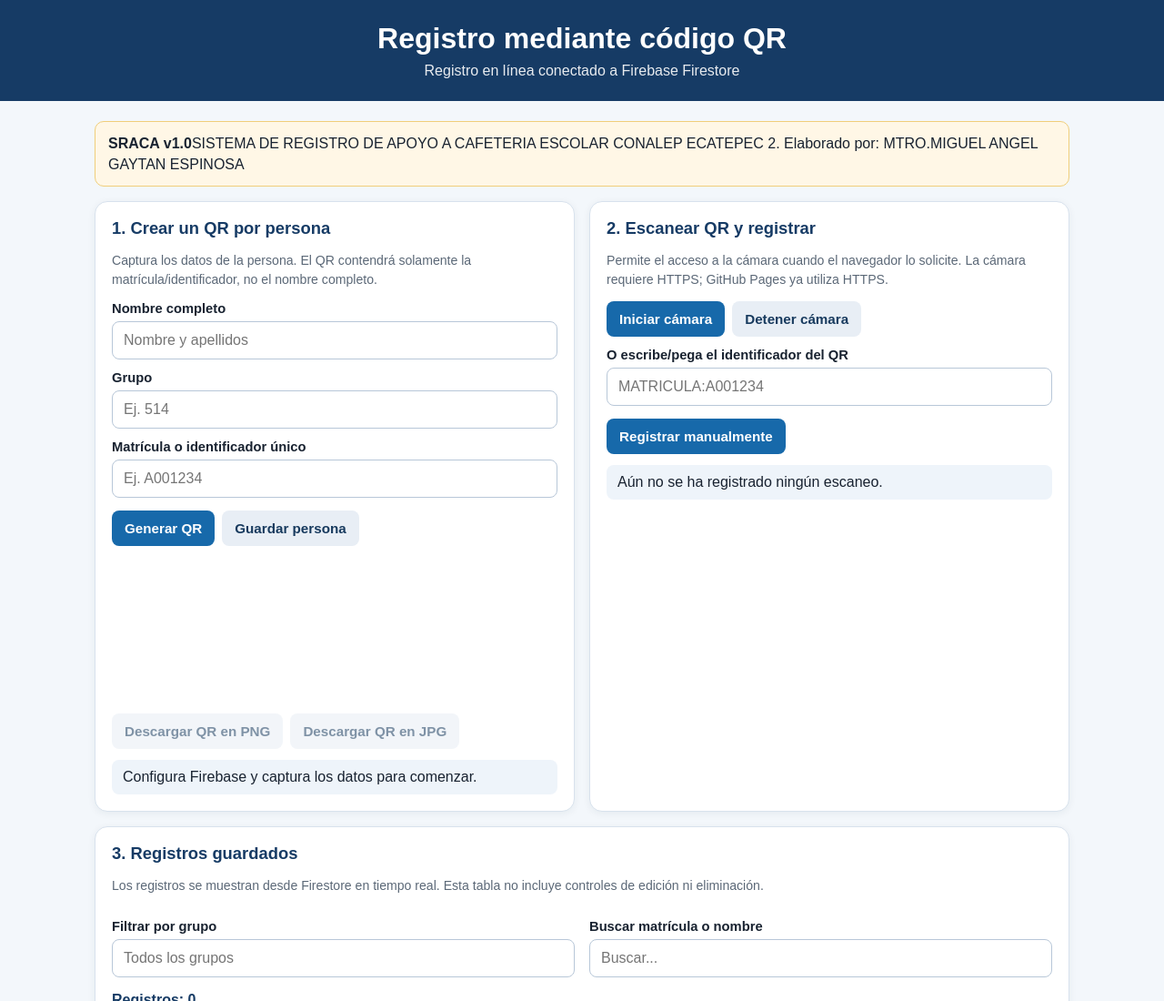
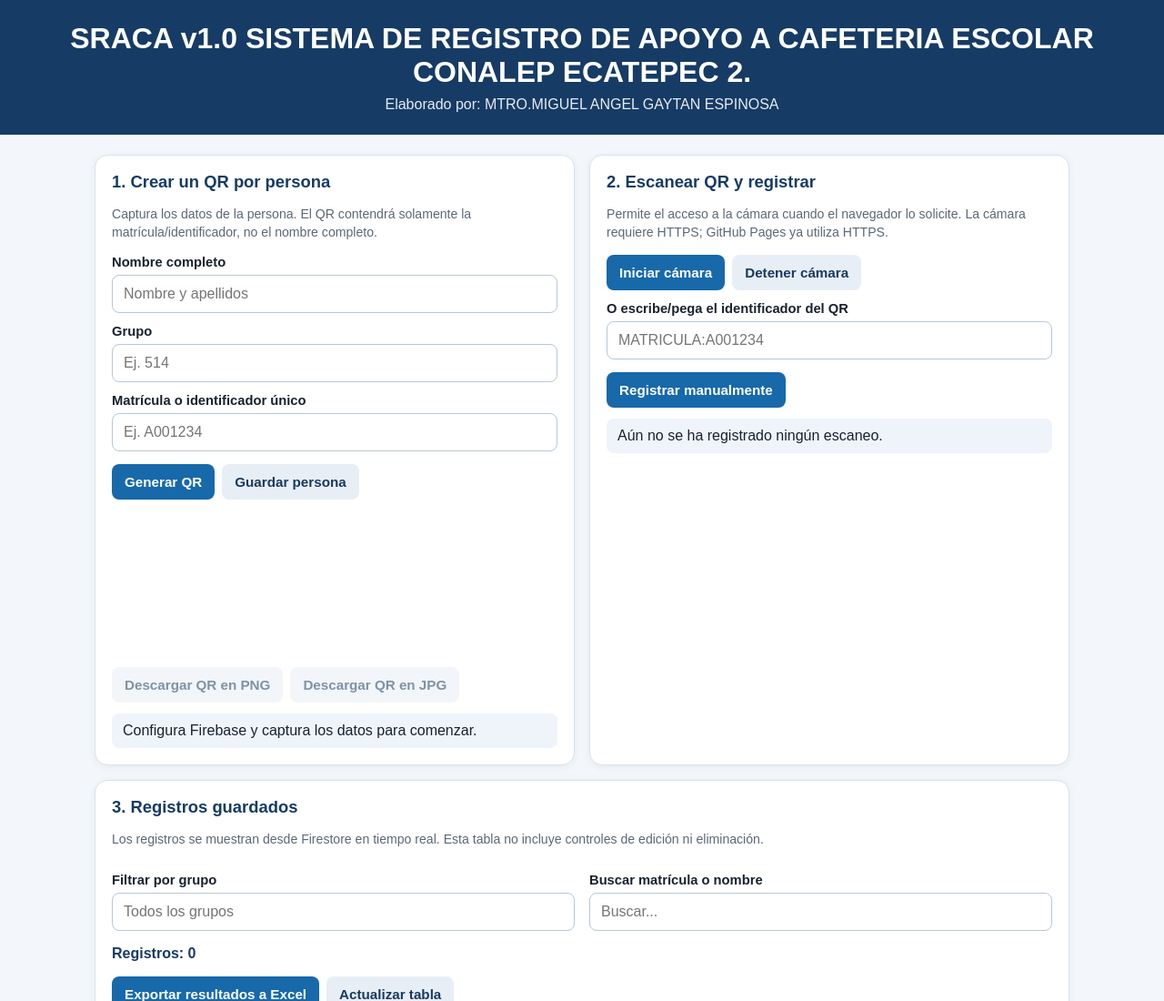
Before and after one commit to GAEM1981/CAFETERIA, a plain HTML site: page index.html in a window 1280 px wide. Shown: the top 1100 px of the page at 91% size. Drawn offline with Linux system fonts and the light colour scheme; no server answers.

Commit message:
Update header content in index.html

```diff
--- a/index.html
+++ b/index.html
@@ -40,13 +40,11 @@
 </head>
 <body>
 <header>
-  <h1>Registro mediante código QR</h1>
-  <p>Registro en línea conectado a Firebase Firestore</p>
+  <h1>SRACA v1.0   SISTEMA DE REGISTRO DE APOYO A CAFETERIA ESCOLAR CONALEP ECATEPEC 2. </h1>
+  <p>Elaborado por: MTRO.MIGUEL ANGEL GAYTAN ESPINOSA</p>
 </header>
 <main>
-  <div class="notice">
-    <strong>SRACA v1.0</strong>SISTEMA DE REGISTRO DE APOYO A CAFETERIA ESCOLAR CONALEP ECATEPEC 2. Elaborado por: MTRO.MIGUEL ANGEL GAYTAN ESPINOSA
-  </div>
+
 
   <div class="grid">
     <section>
```
